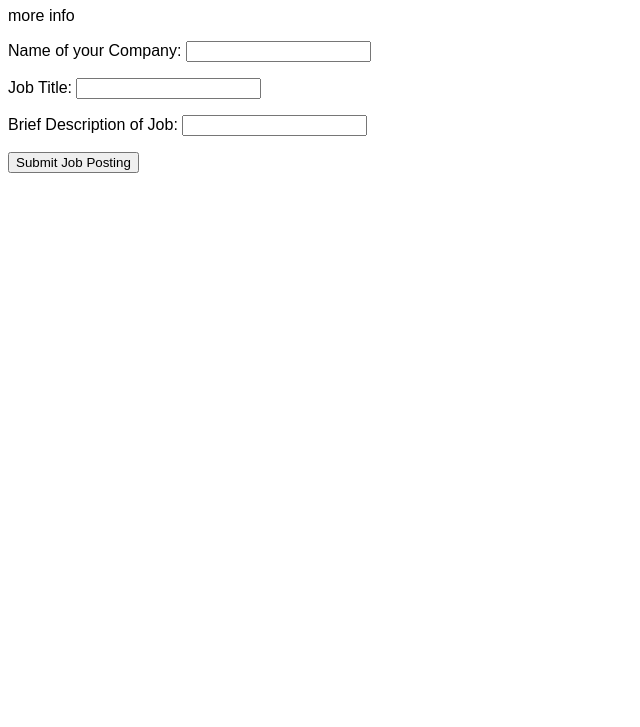
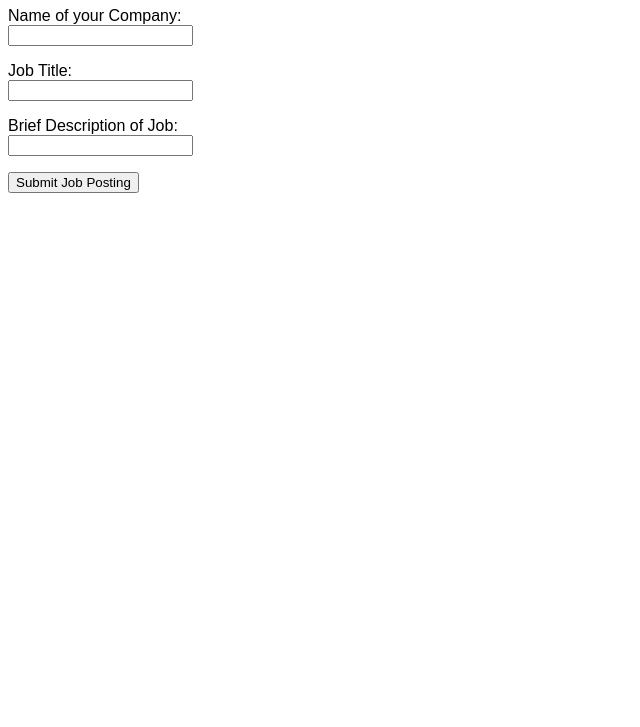
Before and after one commit to zharai/zharai.github.io, a plain HTML site: page postJobs.html in a window 1280 px wide. Shown: the part 73-800 px from the top of the page, without its empty margins (0-640 px from the left). Drawn offline with Linux system fonts and the light colour scheme.

Commit message:
Edited HTML form

```diff
--- a/postJobs.html
+++ b/postJobs.html
@@ -13,18 +13,18 @@ body {
 <body>
 
 <h1>Post Jobs Form for Employers</h1>
-<p>more info</p>
+
   <form action="/displayPage.html" method="post">
     <p>
-      <label for="company_name">Name of your Company:</label>
+      <label for="company_name">Name of your Company:</label><br>
       <input type="text" id="company_name" name="company_name"/>
     </p>
     <p>
-      <label for="job_title">Job Title:</label>
+      <label for="job_title">Job Title:</label><br>
       <input type="text" id="job_title" name="job_title"/>
     </p>
     <p>
-      <label for="description">Brief Description of Job:</label>
+      <label for="description">Brief Description of Job:</label><br>
       <input type="text" id="description" name="description"/>
     </p>
     <p class="button">
```
